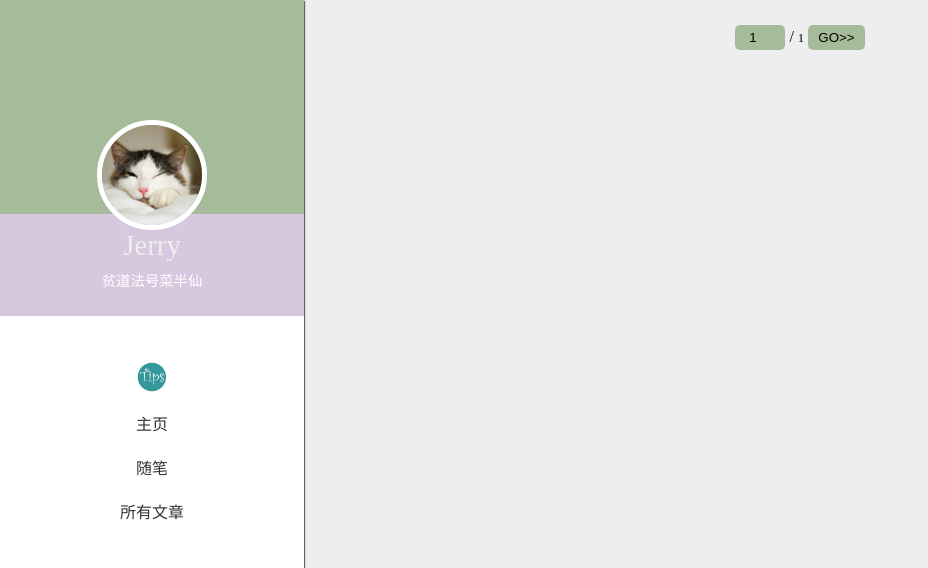
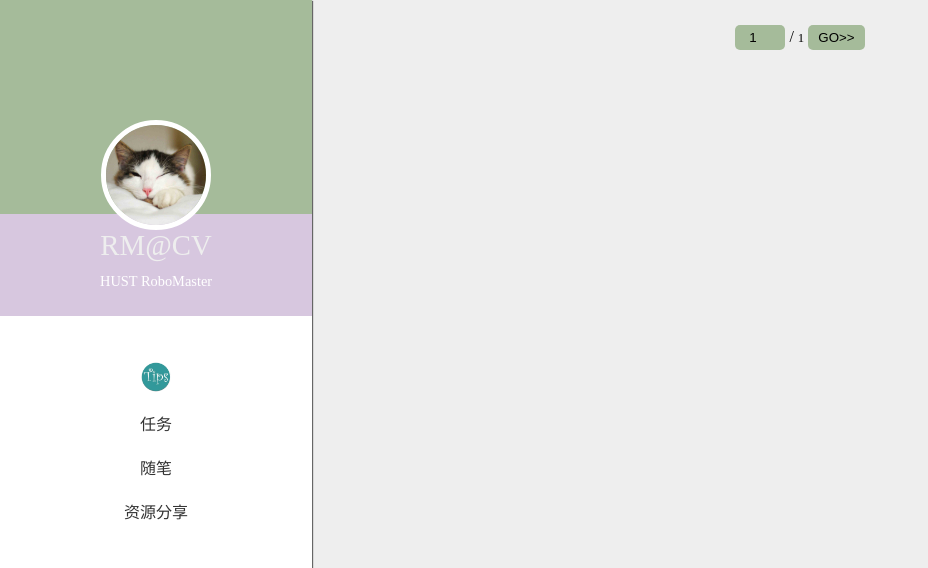
Before and after one commit to hustrmcv/hustrmcv.github.io, a plain HTML site: page index.html in a window 1280 px wide. Shown: the top 568 px of the page, without its empty margins (0-928 px from the left). Drawn offline with Linux system fonts and the light colour scheme.

Commit message:
test commit

```diff
--- a/index.html
+++ b/index.html
@@ -10,22 +10,22 @@
 <link rel="stylesheet" type="text/css" href=""/>
 <link rel = "Shortcut Icon" href="./images/header.png">
 
-	<title>Jerry's Blog Zone</title>
+	<title>HUST RM CV</title>
 </head>
 <body>
 	<div class="left">
 		<div class="img"><img src="./images/header.jpg" id="head"/></div>
 		<nav>
 				<input type="search" name=""><button id="search">搜索</button>
-				<li id="name">Jerry<p>贫道法号菜半仙</p></li>
+				<li id="name">RM@CV<p>HUST RoboMaster</p></li>
 				<div class="tips">
 					<button id="show" onclick="Show_tip();getContent()"><img src="./images/tips.jpg" alt="介绍"></button>
 					<div id="son"></div>
 				</div>
 				<div id="select">
-					<a href="#home" onclick="list(1,1)"><li>主页</li></a>
+					<a href="#home" onclick="list(1,1)"><li>任务</li></a>
 					<a href="#handle" onclick="list(2,1)"><li>随笔</li></a>
-					<a href="#all" onclick="list(3,1)"><li>所有文章</li></a>
+					<a href="#all" onclick="list(3,1)"><li>资源分享</li></a>
 					<!-- <a href="#app" onclick="list(4,1)"><li>应用</li></a> -->
 					<br >
 				</div>
```
